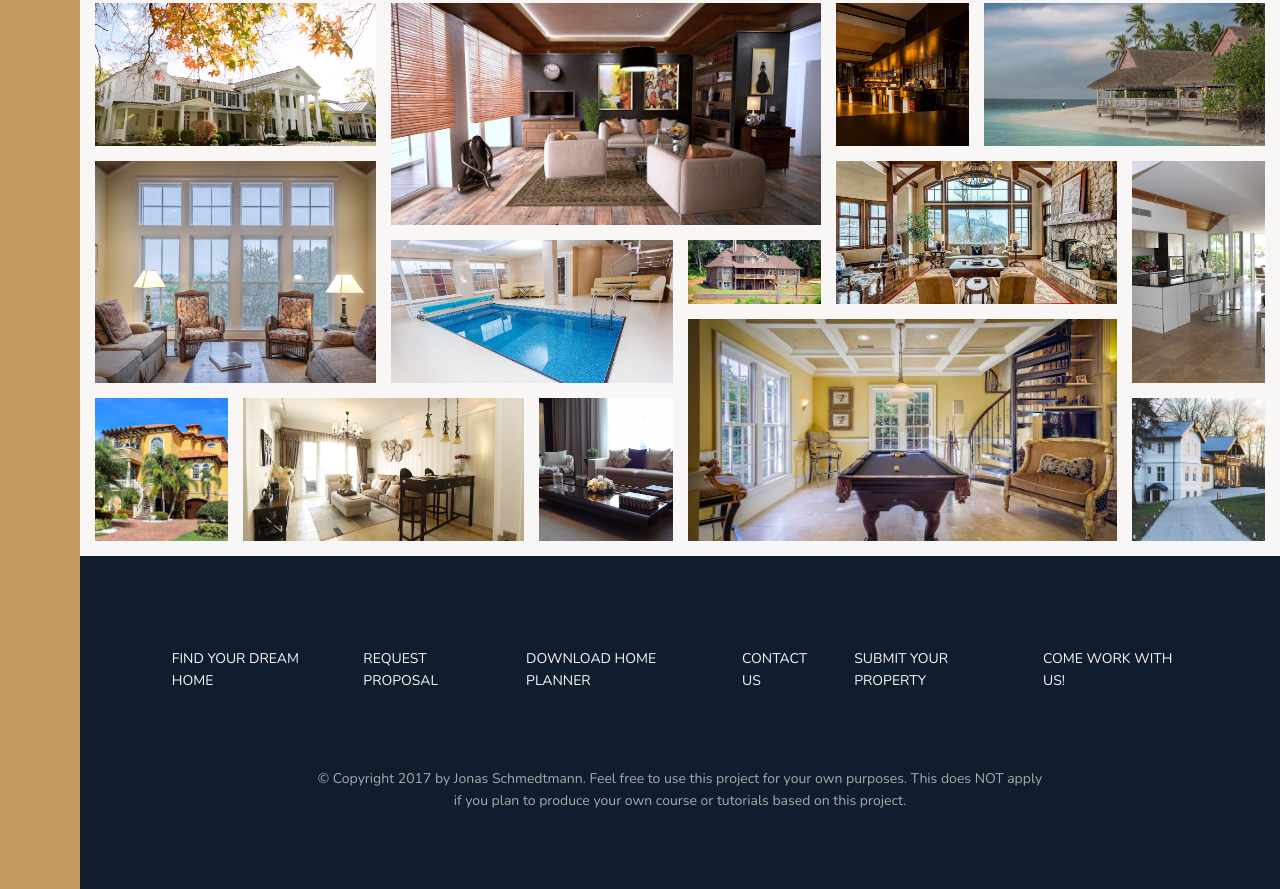
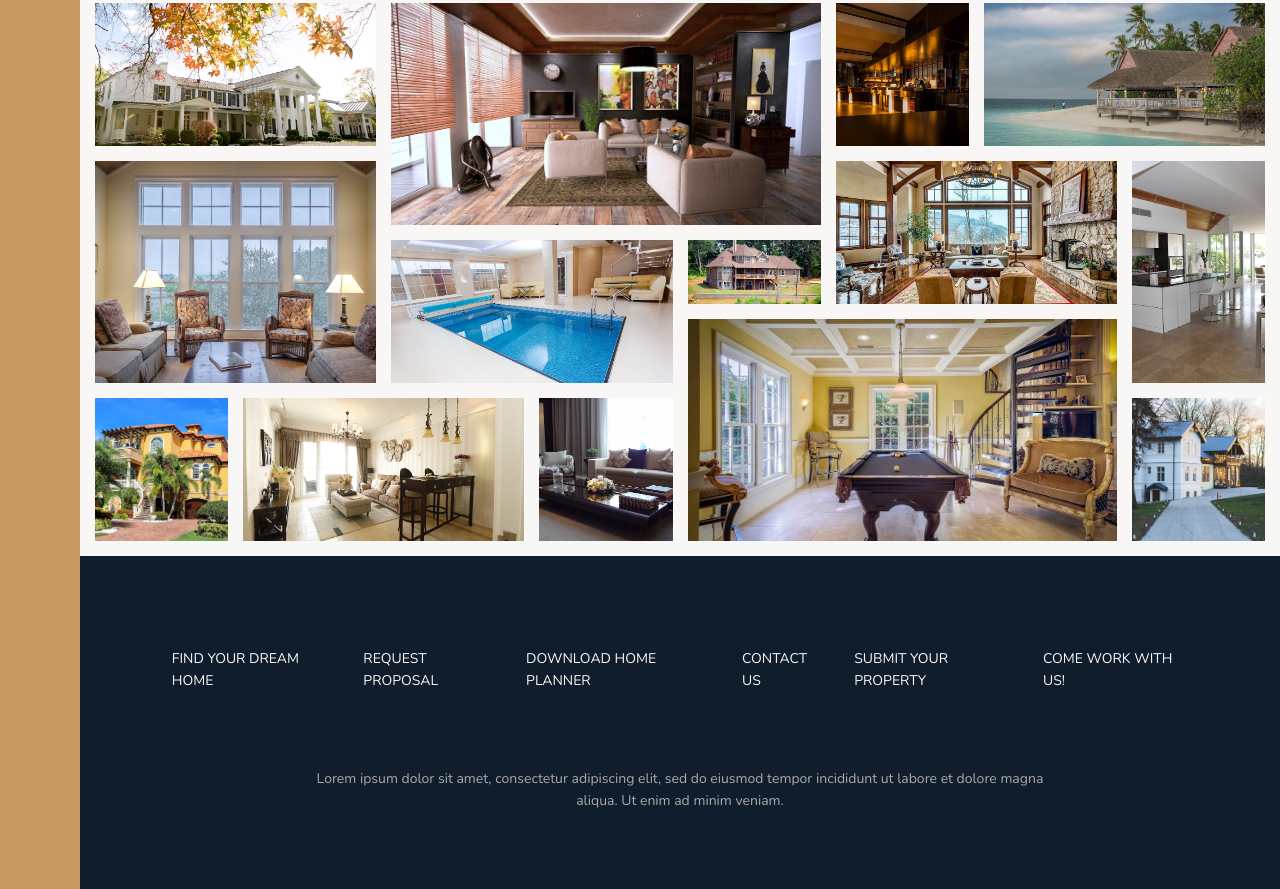
Before and after one commit to Moi-n2/Nexter, a website: page index.html in a window 1280 px wide. Shown: the part 2929-3818 px from the top of the page. Drawn offline with nearby package versions, Linux system fonts and the light colour scheme; files whose address does not match are found by name.

Commit message:
Update index.html

```diff
--- a/index.html
+++ b/index.html
@@ -417,9 +417,7 @@
             <li class="nav__item"><a href="#" class="nav__link">Come work with us!</a></li>
         </ul>
         <p class="copyright">
-            &copy; Copyright 2017 by Jonas Schmedtmann. Feel free to use this project for your own purposes. This does
-            NOT apply
-            if you plan to produce your own course or tutorials based on this project.
+            Lorem ipsum dolor sit amet, consectetur adipiscing elit, sed do eiusmod tempor incididunt ut labore et dolore magna aliqua. Ut enim ad minim veniam.
         </p>
     </div>
 
```
